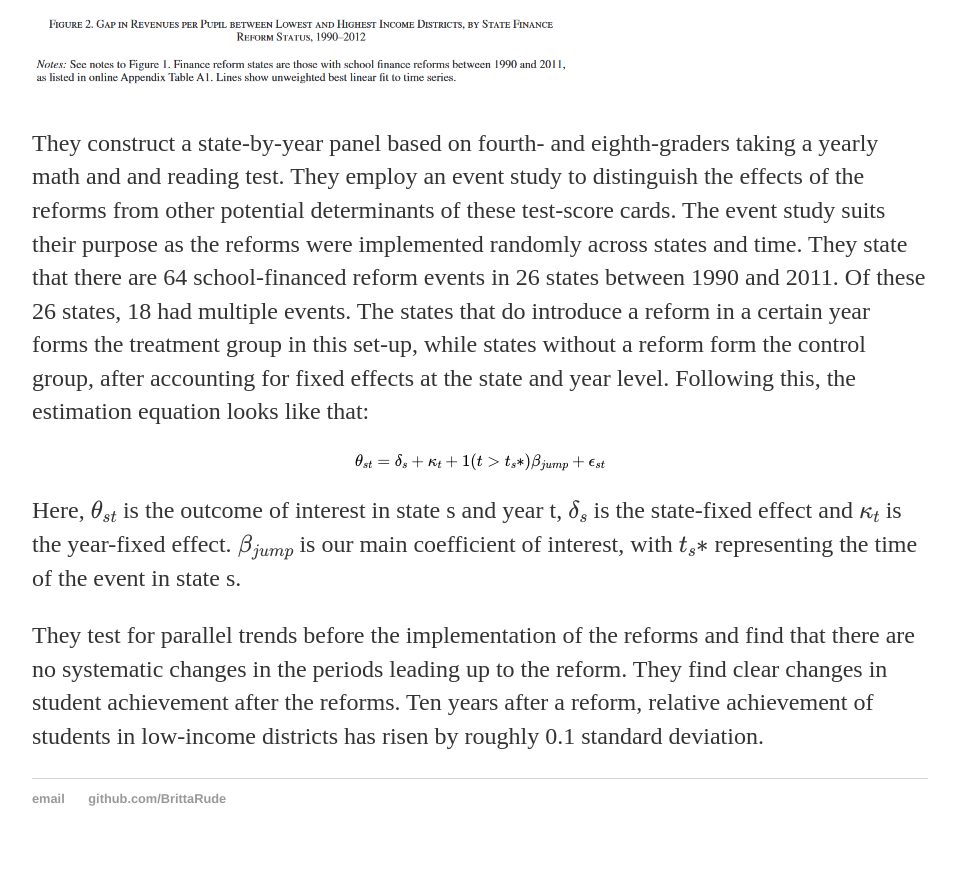
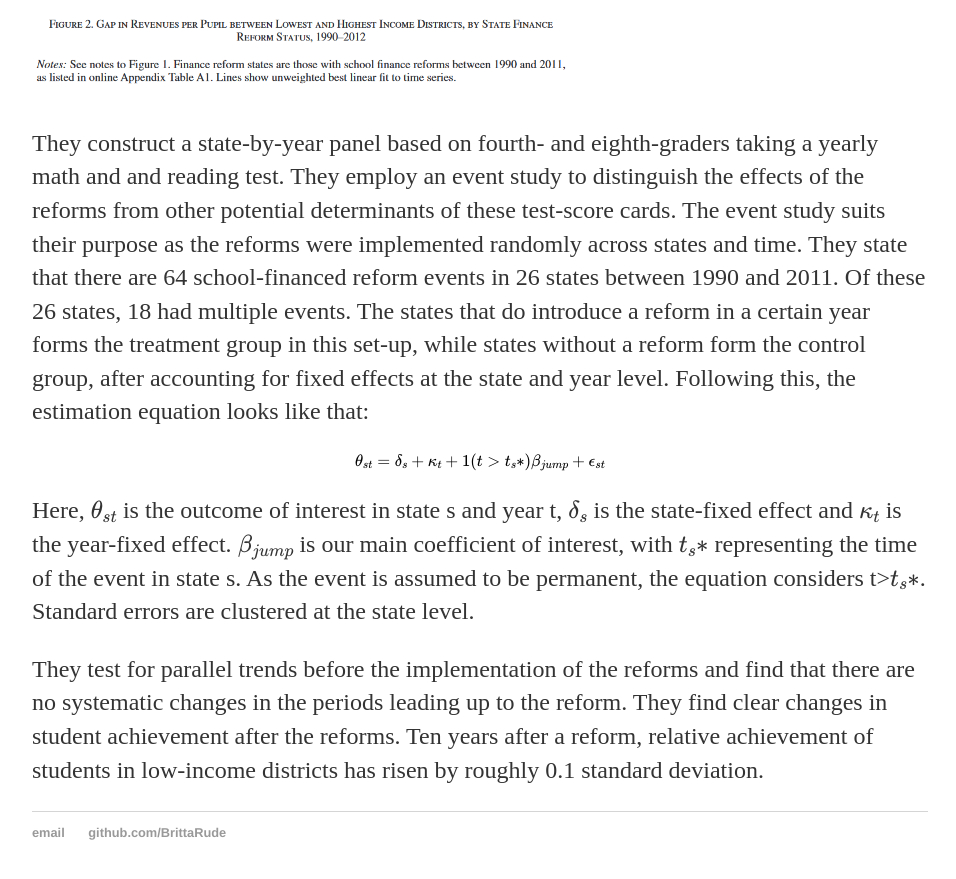
Before and after one commit to BrittaRude/BrittaRude.github.io, a Jekyll site: the page built from inputs_datascience/_posts/2020-07-22-britta-rude-event-study.md, in a window 1280 px wide and 900 px high, scrolled down 1144 px. Shown: the top 879 px of the window, without its empty margins (160-1116 px from the left). Built offline with Jekyll 4.4.1, drawn with Linux system fonts in a browser that asks for light colours; formulas are drawn with MathJax 3.

Commit message:
Update 2020-07-22-britta-rude-event-study.md

```diff
--- a/inputs_datascience/_posts/2020-07-22-britta-rude-event-study.md
+++ b/inputs_datascience/_posts/2020-07-22-britta-rude-event-study.md
@@ -17,6 +17,6 @@
 
 $$ \theta_{st} = \delta_s + \kappa_t + 1(t>t_s*) \beta_{jump} + \epsilon_{st} $$
 
-Here, $$ \theta_{st}$$ is the outcome of interest in state s and year t, $$\delta_s$$ is the state-fixed effect and $$\kappa_t$$ is the year-fixed effect. $$\beta_{jump}$$ is our main coefficient of interest, with $$t_s*$$ representing the time of the event in state s.
+Here, $$ \theta_{st}$$ is the outcome of interest in state s and year t, $$\delta_s$$ is the state-fixed effect and $$\kappa_t$$ is the year-fixed effect. $$\beta_{jump}$$ is our main coefficient of interest, with $$t_s*$$ representing the time of the event in state s. As the event is assumed to be permanent, the equation considers t>$$t_s*$$. Standard errors are clustered at the state level.
 
 They test for parallel trends before the implementation of the reforms and find that there are no systematic changes in the periods leading up to the reform. They find clear changes in student achievement after the reforms. Ten years after a reform, relative achievement of students in  low-income districts has risen by roughly 0.1 standard deviation.
```
